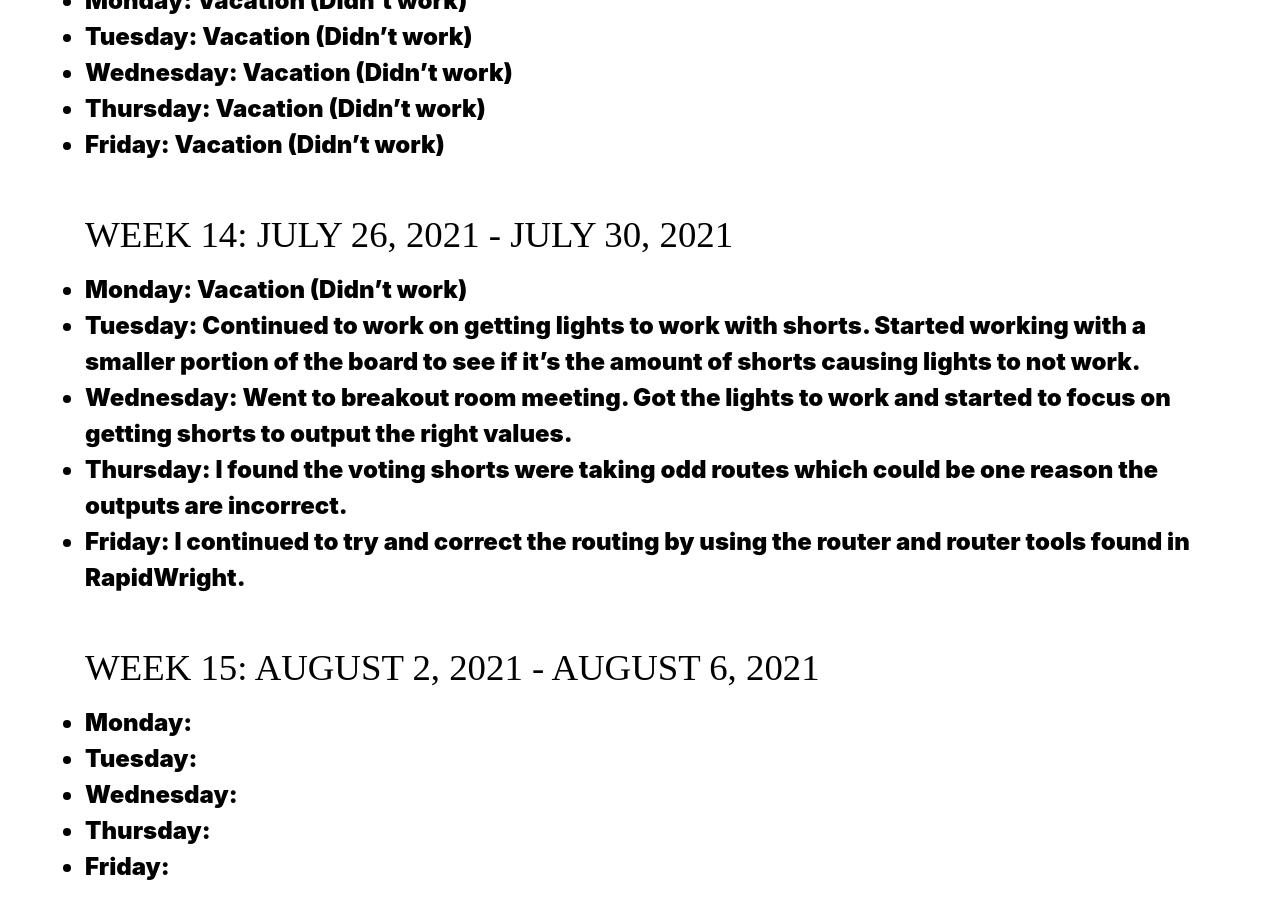
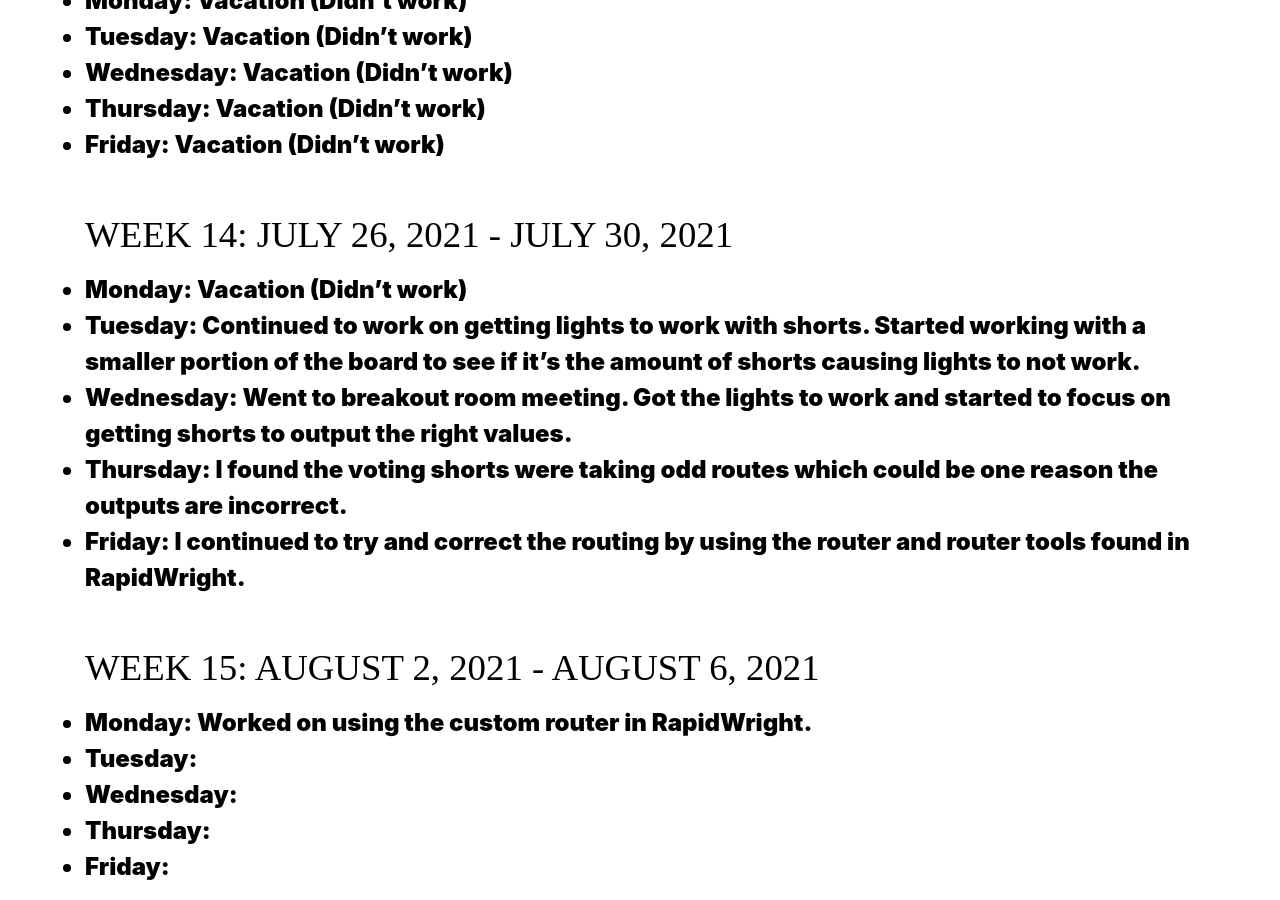
Before and after one commit to jonath48/jonath48.github.io, a Jekyll site: the page built from _pages/log.md, in a window 1280 px wide and 900 px high, scrolled down 5184 px. Built offline with Jekyll 4.4.1, drawn with Linux system fonts in a browser that asks for light colours.

Commit message:
added Monday's message

```diff
--- a/_pages/log.md
+++ b/_pages/log.md
@@ -117,7 +117,7 @@ title: Jonathan Thompson's IMMERSE Log
 
 ### Week 15: August 2, 2021 - August 6, 2021
 
-* **Monday**:
+* **Monday**: Worked on using the custom router in RapidWright.
 * **Tuesday**:
 * **Wednesday**:
 * **Thursday**:
```
